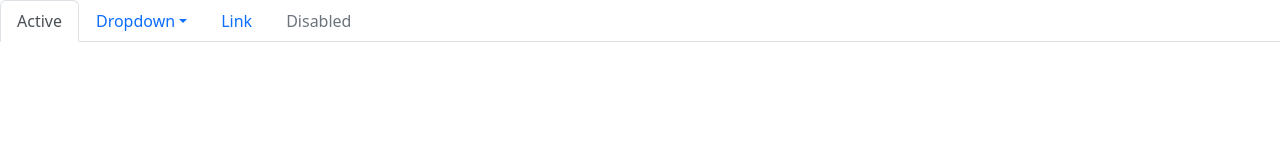
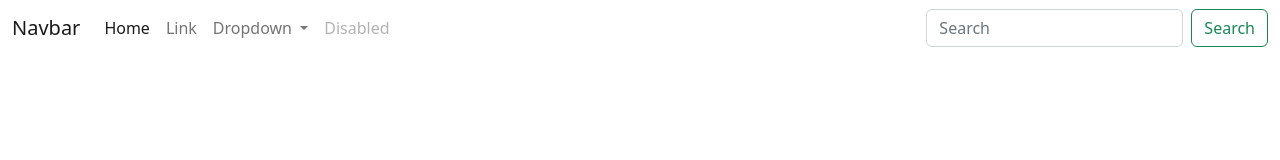
Before and after one commit to besincielement/myproject, a website: page index.html in a window 1280 px wide. Drawn offline with Linux system fonts and the light colour scheme.

Commit message:
navbar changed

```diff
--- a/index.html
+++ b/index.html
@@ -11,26 +11,41 @@
 </head>
 <body>
     <!-- nav from bootstrap -->
-    <ul class="nav nav-tabs">
+    <nav class="navbar navbar-expand-lg bg-body-tertiary">
+        <div class="container-fluid">
+          <a class="navbar-brand" href="#">Navbar</a>
+          <button class="navbar-toggler" type="button" data-bs-toggle="collapse" data-bs-target="#navbarSupportedContent" aria-controls="navbarSupportedContent" aria-expanded="false" aria-label="Toggle navigation">
+            <span class="navbar-toggler-icon"></span>
+          </button>
+          <div class="collapse navbar-collapse" id="navbarSupportedContent">
+            <ul class="navbar-nav me-auto mb-2 mb-lg-0">
               <li class="nav-item">
-          <a class="nav-link active" aria-current="page" href="#">Active</a>
+                <a class="nav-link active" aria-current="page" href="#">Home</a>
+              </li>
+              <li class="nav-item">
+                <a class="nav-link" href="#">Link</a>
               </li>
               <li class="nav-item dropdown">
-          <a class="nav-link dropdown-toggle" data-bs-toggle="dropdown" href="#" role="button" aria-expanded="false">Dropdown</a>
+                <a class="nav-link dropdown-toggle" href="#" role="button" data-bs-toggle="dropdown" aria-expanded="false">
+                  Dropdown
+                </a>
                 <ul class="dropdown-menu">
                   <li><a class="dropdown-item" href="#">Action</a></li>
                   <li><a class="dropdown-item" href="#">Another action</a></li>
+                  <li><hr class="dropdown-divider"></li>
                   <li><a class="dropdown-item" href="#">Something else here</a></li>
-            <li><hr class="dropdown-divider"></li>
-            <li><a class="dropdown-item" href="#">Separated link</a></li>
                 </ul>
-        </li>
-        <li class="nav-item">
-          <a class="nav-link" href="#">Link</a>
               </li>
               <li class="nav-item">
                 <a class="nav-link disabled">Disabled</a>
               </li>
             </ul>
+            <form class="d-flex" role="search">
+              <input class="form-control me-2" type="search" placeholder="Search" aria-label="Search">
+              <button class="btn btn-outline-success" type="submit">Search</button>
+            </form>
+          </div>
+        </div>
+      </nav>
 </body>
 </html>
--- a/style.css
+++ b/style.css
@@ -1 +1,9 @@
 @import url("./bootstrap/dist/css/bootstrap.min.css");
+
+*,
+*::before,
+*::after{
+    margin: 0;
+    padding: 0;
+    box-sizing: border-box;
+}
```
Lines whose indentation alone changed are shown as unchanged.
